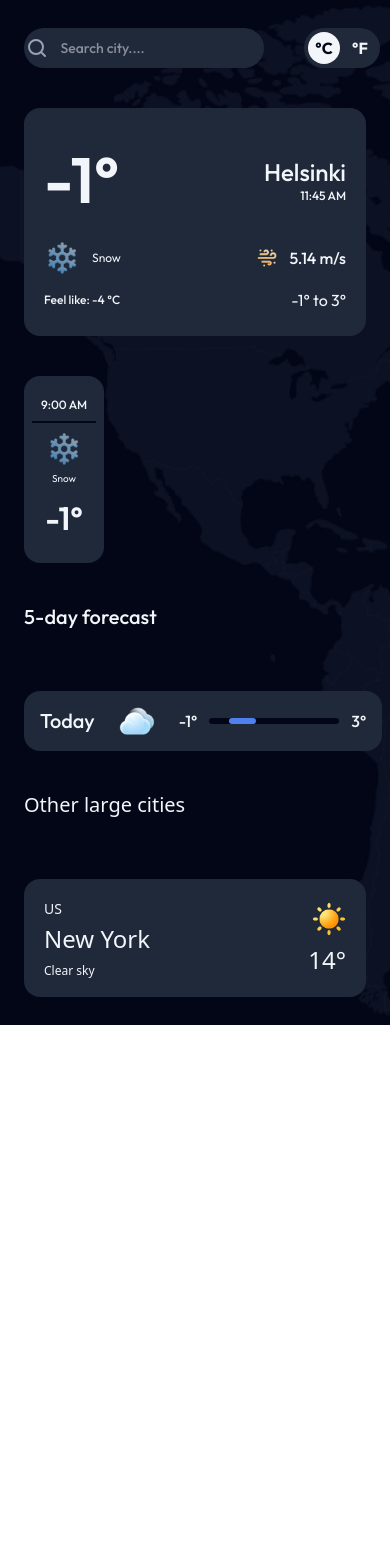
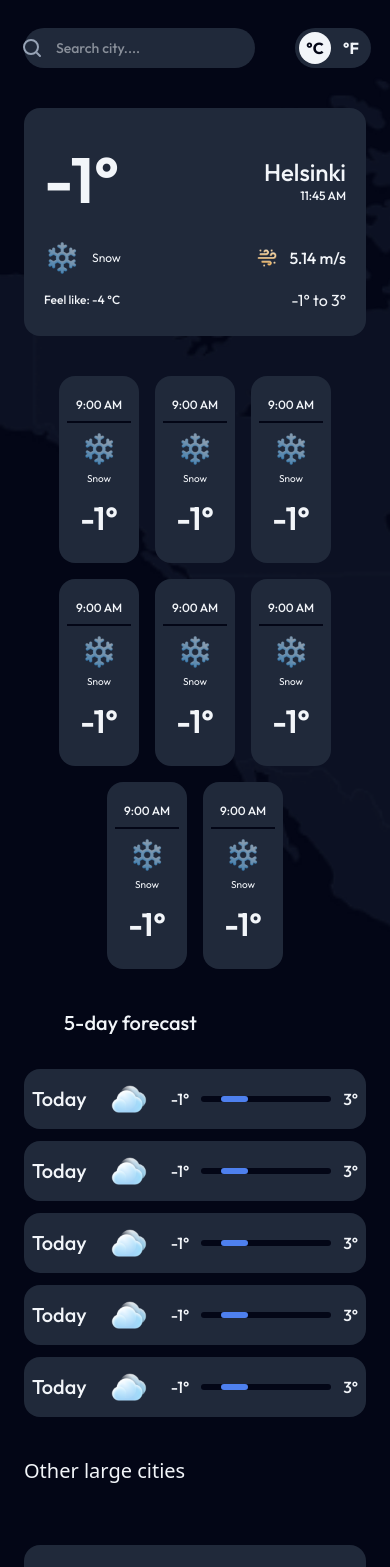
Before and after one commit to sercansimsek/weather-app, a React (Vite) app: page / in a window 390 px wide. Shown: the top 1567 px of the page. Before the commit the page ends 1025 px from the top, so only its background shows below. Built offline with nearby package versions, Linux system fonts and the light colour scheme.

Commit message:
mobile screen design continues

```diff
--- a/src/App.jsx
+++ b/src/App.jsx
@@ -7,7 +7,7 @@ import { SearchBar } from "./components/SearchBar/SearchBar";
 
 export const App = () => {
 	return (
-		<div className="grid grid-cols-1 gap-10 justify-center items-center bg-[url('../src/assets/images/earth.png')] object-cover bg-cover bg-no-repeat bg-[#030616] px-6 py-7">
+		<div className="grid auto-cols-fr gap-10 bg-[url('../src/assets/images/earth.png')] object-cover bg-cover bg-no-repeat bg-[#030616] px-6 py-7 w-full min-h-screen">
 			<SearchBar />
 			<MainInfo />
       <DailyCard />
--- a/src/components/5DayCard/FiveDayCard.jsx
+++ b/src/components/5DayCard/FiveDayCard.jsx
@@ -1,10 +1,13 @@
-import darkClouds from "../../assets/images/04d.png";
+import darkClouds from '../../assets/images/04d.png';
 
 export const FiveDayCard = () => {
   return (
     <>
-			<div className="font-medium text-xl text-[#F2F5F9] mb-[20px] font-['Outfit']">
+      <div className="flex justify-center items-center gap-3 flex-wrap">
+        <div className="flex justify-start items-center px-10 w-full">
+          <div className="flex font-medium text-xl text-[#F2F5F9] mb-[20px] font-['Outfit']">
             5-day forecast
+          </div>
         </div>
         <div className="flex justify-center items-center gap-6 bg-[#20293A] h-[60px] w-max rounded-2xl text-[#F2F5F9] font-['Outfit'] px-4 py-3">
           <p className="font-medium text-xl">Today</p>
@@ -18,6 +21,59 @@ export const FiveDayCard = () => {
             <p className="font-medium text-base">3&deg;</p>
           </div>
         </div>
+
+        <div className="flex justify-center items-center gap-6 bg-[#20293A] h-[60px] w-max rounded-2xl text-[#F2F5F9] font-['Outfit'] px-4 py-3">
+          <p className="font-medium text-xl">Today</p>
+          <img src={darkClouds} alt="dark clouds" className="h-9 w-9" />
+
+          <div className="flex justify-center items-center gap-3">
+            <p className="font-medium text-base">-1&deg;</p>
+            <div className="h-[6px] w-[130px] bg-[#030616] rounded-lg relative">
+              <div className="h-[6px] w-[27px] bg-[#4E80EE] absolute left-5 rounded-lg"></div>
+            </div>
+            <p className="font-medium text-base">3&deg;</p>
+          </div>
+        </div>
+
+        <div className="flex justify-center items-center gap-6 bg-[#20293A] h-[60px] w-max rounded-2xl text-[#F2F5F9] font-['Outfit'] px-4 py-3">
+          <p className="font-medium text-xl">Today</p>
+          <img src={darkClouds} alt="dark clouds" className="h-9 w-9" />
+
+          <div className="flex justify-center items-center gap-3">
+            <p className="font-medium text-base">-1&deg;</p>
+            <div className="h-[6px] w-[130px] bg-[#030616] rounded-lg relative">
+              <div className="h-[6px] w-[27px] bg-[#4E80EE] absolute left-5 rounded-lg"></div>
+            </div>
+            <p className="font-medium text-base">3&deg;</p>
+          </div>
+        </div>
+
+        <div className="flex justify-center items-center gap-6 bg-[#20293A] h-[60px] w-max rounded-2xl text-[#F2F5F9] font-['Outfit'] px-4 py-3">
+          <p className="font-medium text-xl">Today</p>
+          <img src={darkClouds} alt="dark clouds" className="h-9 w-9" />
+
+          <div className="flex justify-center items-center gap-3">
+            <p className="font-medium text-base">-1&deg;</p>
+            <div className="h-[6px] w-[130px] bg-[#030616] rounded-lg relative">
+              <div className="h-[6px] w-[27px] bg-[#4E80EE] absolute left-5 rounded-lg"></div>
+            </div>
+            <p className="font-medium text-base">3&deg;</p>
+          </div>
+        </div>
+
+        <div className="flex justify-center items-center gap-6 bg-[#20293A] h-[60px] w-max rounded-2xl text-[#F2F5F9] font-['Outfit'] px-4 py-3">
+          <p className="font-medium text-xl">Today</p>
+          <img src={darkClouds} alt="dark clouds" className="h-9 w-9" />
+
+          <div className="flex justify-center items-center gap-3">
+            <p className="font-medium text-base">-1&deg;</p>
+            <div className="h-[6px] w-[130px] bg-[#030616] rounded-lg relative">
+              <div className="h-[6px] w-[27px] bg-[#4E80EE] absolute left-5 rounded-lg"></div>
+            </div>
+            <p className="font-medium text-base">3&deg;</p>
+          </div>
+        </div>
+      </div>
     </>
   );
 };
--- a/src/components/DailyCard/DailyCard.jsx
+++ b/src/components/DailyCard/DailyCard.jsx
@@ -1,7 +1,8 @@
-import snowFlakeImg from "../../assets/images/13d.png";
+import snowFlakeImg from '../../assets/images/13d.png';
 
 export const DailyCard = () => {
   return (
+    <div className='flex justify-center items-center gap-4 flex-wrap'>
       <div className="flex flex-col justify-center items-center gap-2 h-[187px] w-[80px] bg-[#20293A] rounded-2xl text-[#F2F5F9] font-['Outfit']">
         <p className="font-medium text-xs">9:00 AM</p>
         <hr className="border-0 bg-[#030616] h-[2px] w-[64px]" />
@@ -13,5 +14,90 @@ export const DailyCard = () => {
 
         <p className="font-semibold text-[32px]">-1&deg;</p>
       </div>
+
+      <div className="flex flex-col justify-center items-center gap-2 h-[187px] w-[80px] bg-[#20293A] rounded-2xl text-[#F2F5F9] font-['Outfit']">
+        <p className="font-medium text-xs">9:00 AM</p>
+        <hr className="border-0 bg-[#030616] h-[2px] w-[64px]" />
+
+        <div className="flex flex-col justify-center items-center gap-[4px]">
+          <img src={snowFlakeImg} alt="snowflake" className="h-9 w-9" />
+          <p className="font-normal text-[10px]">Snow</p>
+        </div>
+
+        <p className="font-semibold text-[32px]">-1&deg;</p>
+      </div>
+
+      <div className="flex flex-col justify-center items-center gap-2 h-[187px] w-[80px] bg-[#20293A] rounded-2xl text-[#F2F5F9] font-['Outfit']">
+        <p className="font-medium text-xs">9:00 AM</p>
+        <hr className="border-0 bg-[#030616] h-[2px] w-[64px]" />
+
+        <div className="flex flex-col justify-center items-center gap-[4px]">
+          <img src={snowFlakeImg} alt="snowflake" className="h-9 w-9" />
+          <p className="font-normal text-[10px]">Snow</p>
+        </div>
+
+        <p className="font-semibold text-[32px]">-1&deg;</p>
+      </div>
+
+      <div className="flex flex-col justify-center items-center gap-2 h-[187px] w-[80px] bg-[#20293A] rounded-2xl text-[#F2F5F9] font-['Outfit']">
+        <p className="font-medium text-xs">9:00 AM</p>
+        <hr className="border-0 bg-[#030616] h-[2px] w-[64px]" />
+
+        <div className="flex flex-col justify-center items-center gap-[4px]">
+          <img src={snowFlakeImg} alt="snowflake" className="h-9 w-9" />
+          <p className="font-normal text-[10px]">Snow</p>
+        </div>
+
+        <p className="font-semibold text-[32px]">-1&deg;</p>
+      </div>
+
+      <div className="flex flex-col justify-center items-center gap-2 h-[187px] w-[80px] bg-[#20293A] rounded-2xl text-[#F2F5F9] font-['Outfit']">
+        <p className="font-medium text-xs">9:00 AM</p>
+        <hr className="border-0 bg-[#030616] h-[2px] w-[64px]" />
+
+        <div className="flex flex-col justify-center items-center gap-[4px]">
+          <img src={snowFlakeImg} alt="snowflake" className="h-9 w-9" />
+          <p className="font-normal text-[10px]">Snow</p>
+        </div>
+
+        <p className="font-semibold text-[32px]">-1&deg;</p>
+      </div>
+
+      <div className="flex flex-col justify-center items-center gap-2 h-[187px] w-[80px] bg-[#20293A] rounded-2xl text-[#F2F5F9] font-['Outfit']">
+        <p className="font-medium text-xs">9:00 AM</p>
+        <hr className="border-0 bg-[#030616] h-[2px] w-[64px]" />
+
+        <div className="flex flex-col justify-center items-center gap-[4px]">
+          <img src={snowFlakeImg} alt="snowflake" className="h-9 w-9" />
+          <p className="font-normal text-[10px]">Snow</p>
+        </div>
+
+        <p className="font-semibold text-[32px]">-1&deg;</p>
+      </div>
+
+      <div className="flex flex-col justify-center items-center gap-2 h-[187px] w-[80px] bg-[#20293A] rounded-2xl text-[#F2F5F9] font-['Outfit']">
+        <p className="font-medium text-xs">9:00 AM</p>
+        <hr className="border-0 bg-[#030616] h-[2px] w-[64px]" />
+
+        <div className="flex flex-col justify-center items-center gap-[4px]">
+          <img src={snowFlakeImg} alt="snowflake" className="h-9 w-9" />
+          <p className="font-normal text-[10px]">Snow</p>
+        </div>
+
+        <p className="font-semibold text-[32px]">-1&deg;</p>
+      </div>
+
+      <div className="flex flex-col justify-center items-center gap-2 h-[187px] w-[80px] bg-[#20293A] rounded-2xl text-[#F2F5F9] font-['Outfit']">
+        <p className="font-medium text-xs">9:00 AM</p>
+        <hr className="border-0 bg-[#030616] h-[2px] w-[64px]" />
+
+        <div className="flex flex-col justify-center items-center gap-[4px]">
+          <img src={snowFlakeImg} alt="snowflake" className="h-9 w-9" />
+          <p className="font-normal text-[10px]">Snow</p>
+        </div>
+
+        <p className="font-semibold text-[32px]">-1&deg;</p>
+      </div>
+    </div>
   );
 };
--- a/src/components/MainInfo/MainInfo.jsx
+++ b/src/components/MainInfo/MainInfo.jsx
@@ -1,9 +1,10 @@
-import snowFlakeImg from "../../assets/images/13d.png";
-import windImage from "../../assets/images/wind.png";
+import snowFlakeImg from '../../assets/images/13d.png';
+import windImage from '../../assets/images/wind.png';
 
 export const MainInfo = () => {
   return (
-		<div className="grid grid-cols-2 justify-center items-center gap-3 max-w-[364px] rounded-2xl bg-[#20293A] px-5 py-6 text-[#F2F5F9] font-['Outfit']">
+    <div className="flex justify-center items-center">
+      <div className="grid grid-cols-2 justify-center items-center gap-3 w-[364px] rounded-2xl bg-[#20293A] px-5 py-6 text-[#F2F5F9] font-['Outfit']">
         <div className=" font-semibold text-[64px]">-1&deg;</div>
 
         <div className="flex flex-col text-end">
@@ -29,5 +30,6 @@ export const MainInfo = () => {
           <p>-1&deg; to 3&deg;</p>
         </div>
       </div>
+    </div>
   );
 };
--- a/src/components/SearchBar/SearchBar.jsx
+++ b/src/components/SearchBar/SearchBar.jsx
@@ -2,8 +2,8 @@ import searchIcon from "../../assets/images/Search.svg";
 
 export const SearchBar = () => {
 	return (
-		<div className="flex w-[364px] gap-10 font-['Outfit']">
-			<div className="flex gap-3 justify-center items-center bg-[#20293A] w-[240px] rounded-3xl text-[#F2F5F9] placeholder-[#F2F5F9]">
+		<div className="flex gap-10 font-['Outfit'] justify-between items-center w-full">
+			<div className="flex gap-3 justify-center items-center bg-[#20293A] w-[240px] rounded-3xl text-[#F2F5F9] placeholder-[#F2F5F9] p-2">
 				<img src={searchIcon} alt="search Icon" className="h-6 w-6" />
 				<input
 					type="text"
```
Lines whose indentation alone changed are shown as unchanged.
